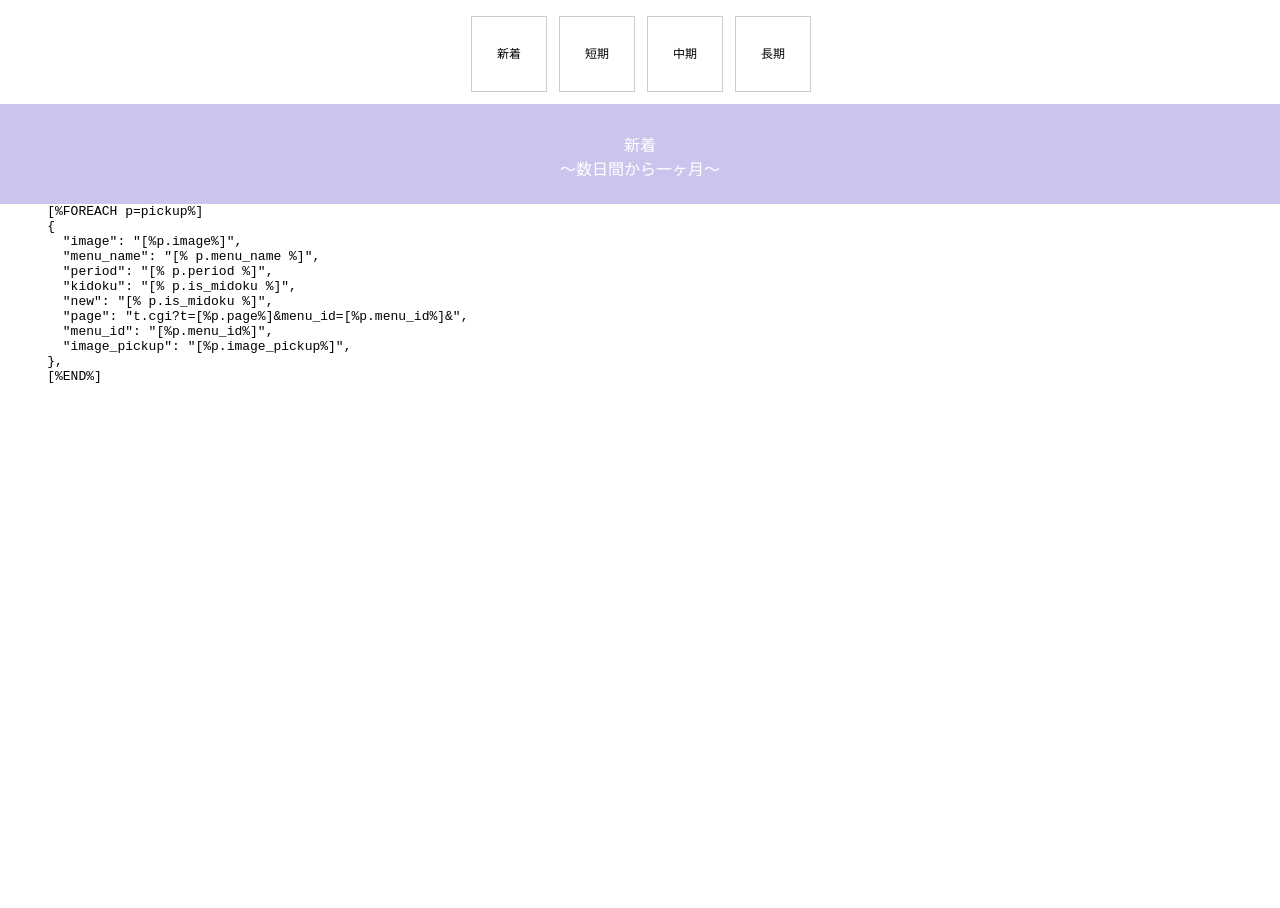
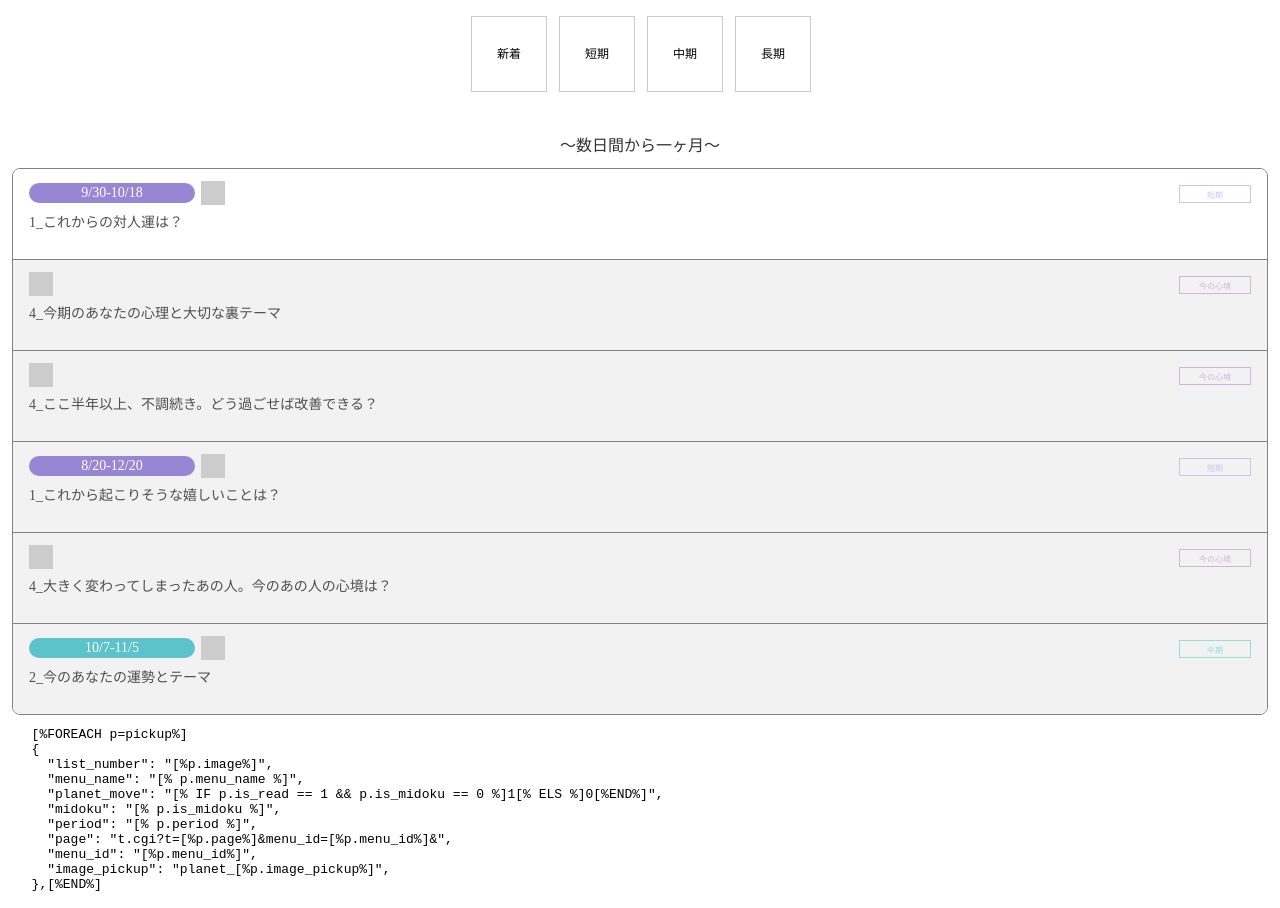
Before and after one commit to nomayeah/mei_list, a website built with webpack: page dist/index.html in a window 1280 px wide. Before the commit the page ends 800 px from the top, so only its background shows below. Built offline with nearby package versions, Linux system fonts and the light colour scheme.

Commit message:
リスト内出力内容変更

```diff
--- /dev/null
+++ b/src/scss/letter-list/_bg.scss
@@ -0,0 +1,40 @@
+.bg {
+  &-new {
+    .ll-content__item {
+      display: none;
+      &:nth-of-type(1),
+      &:nth-of-type(2),
+      &:nth-of-type(3),
+      &:nth-of-type(4),
+      &:nth-of-type(5),
+      &:nth-of-type(6) {
+        display: block;
+      }
+      &:nth-of-type(6) {
+        border-bottom: 0;
+      }
+      a {
+        &::after {
+          content: "";
+          display: flex;
+          justify-content: center;
+          align-items: center;
+          position: absolute;
+          top: 16px;
+          right: 16px;
+          width: 70px;
+          height: 16px;
+          font-size: 8px;
+          border: 1px solid;
+        }
+      }
+    }
+    .cate-short a::after {content: "短期";border-color: #CAC5ED;color: #CAC5ED;}
+    .cate-long a::after {content: "中期";border-color: #95dede;color: #95dede;}
+    .cate-year a::after {content: "長期";border-color: #ead97b;color: #ead97b;}
+    .cate-prog {
+      .ll-content__date {display: none;}
+      a::after {content: "今の心境";border-color: #d4b4df;color: #d4b4df;}
+    }
+  }
+}
--- /dev/null
+++ b/src/scss/letter-list/_cate.scss
@@ -0,0 +1,7 @@
+.cate {
+  &-prog {
+    .ll-content__planetNote {
+      left: 16px;
+    }
+  }
+}
--- a/src/scss/letter-list/_content.scss
+++ b/src/scss/letter-list/_content.scss
@@ -1,85 +1,81 @@
 .ll-content {
   &__area {
     padding: 12px;
-    .bg-short & {background-color: #CAC5ED;}
-    .bg-long & {background-color: #95dede;}
-    .bg-year & {background-color: #ead97b;}
-    .bg-prog & {background-color: #d4b4df;}
+    // .bg-short & {background-color: #CAC5ED;}
+    // .bg-long & {background-color: #95dede;}
+    // .bg-year & {background-color: #ead97b;}
+    // .bg-prog & {background-color: #d4b4df;}
     ul {
-      margin-bottom: 0;
+      border: 1px solid #828282;
+      border-radius: 8px;
+      overflow: hidden;
     }
   }
   &__title {
     padding-top: 16px;
     text-align: center;
-    color: #fff;
+    color: #333333;
     margin-bottom: 12px;
   }
   &__item {
-    margin-bottom: 4px;
+    border-bottom: 1px solid #828282;
+    &:last-child {border-bottom: 0px;}
     a {
-      background-color: rgba(255, 255, 255, 0.8);
+      background-color: #fff;
       display: flex;
       flex-direction: column;
       padding: 42px 16px 16px 16px;
       font-size: 14px;
+      text-decoration: none;
       height: 90px;
       color: #4f4f4f;
       position: relative;
+      &.bg-read {
+        background-color: #F2F2F2;
+      }
     }
   }
   &__date {
     position: absolute;
-    top: 16px;
+    top: 14px;
     left: 16px;
     background-color: #9686D4;
     color: #fff;
     font-size: 14px;
-    width: 106px;
+    width: 166px;
+    height: 20px;
     display: flex;
     justify-content: center;
     align-items: center;
+    border-radius: 16px;
+    .cate-short & {background-color: #9686D4;}
+    .cate-long & {background-color: #5BC3C9;}
+    .cate-year & {background-color: #75ABEB;}
   }
   &__planetNote {
     position: absolute;
     font-size: 12px;
-    top: 17px;
-    left: 148px;
-    height: 19px;
-    display: flex;
-    justify-content: center;
-    align-items: center;
-    color: #5BC3C9;
+    top: 12px;
+    left: 188px;
     span {
       &:before {
         content: "";
-        display: flex;
-        justify-content: center;
-        align-items: center;
-        width: 130px;
-        height: 20px;
+        display: block;
+        width: 24px;
+        height: 24px;
+        background-color: #ccc;
       }
     }
-    &.planet_01 span:before {content: "";}
-    &.planet_02 span:before {content: "地球が移動しました";}
-    &.planet_03 span:before {content: "";}
-    &.planet_04 span:before {content: "水星が移動しました";}
-    &.planet_05 span:before {content: "金星が移動しました";}
-    &.planet_06 span:before {content: "火星が移動しました";}
-    &.planet_07 span:before {content: "木星が移動しました";}
-    &.planet_08 span:before {content: "土星が移動しました";}
-    &.planet_09 span:before {content: "天王星が移動しました";}
-    &.planet_10 span:before {content: "海王星が移動しました";}
-    &.planet_11 span:before {content: "冥王星が移動しました";}
-  }
-  &__listUpdate {
-    position: absolute;
-    top: -6px;
-    right: -6px;
-    width: 45px;
-    height: 45px;
-    img {
-      width: 100%;
-    }
+    &.planet_1 span:before {content: "";}
+    &.planet_2 span:before {content: "";}
+    &.planet_3 span:before {content: "";}
+    &.planet_4 span:before {content: "";}
+    &.planet_5 span:before {content: "";}
+    &.planet_6 span:before {content: "";}
+    &.planet_7 span:before {content: "";}
+    &.planet_8 span:before {content: "";}
+    &.planet_9 span:before {content: "";}
+    &.planet_10 span:before {content: "";}
+    &.planet_11 span:before {content: "";}
   }
 }
--- a/src/scss/letter-list/mix.scss
+++ b/src/scss/letter-list/mix.scss
@@ -1,3 +1,5 @@
 @import "_body";
 @import "_tab";
 @import "_content";
+@import "_bg";
+@import "_cate";
```
Also changed, not shown: dist/index.html, dist/style.css.
